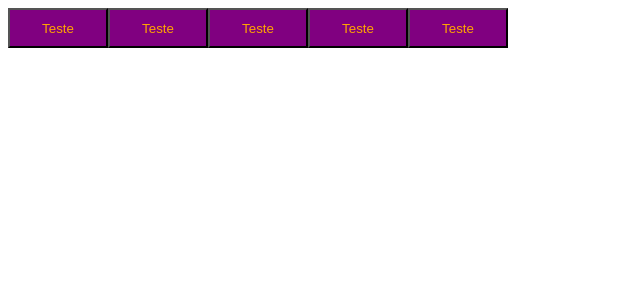
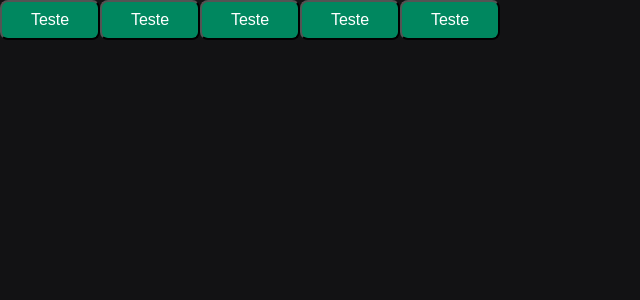
Before and after one commit to lucasalvesb/timer, a React (Vite) app: page / in a window 1280 px wide. Shown: the top 300 px of the page, without its empty margins (0-640 px from the left). Built offline with nearby package versions, Linux system fonts and the light colour scheme.

Commit message:
adding global css and project colors

```diff
--- a/index.html
+++ b/index.html
@@ -2,11 +2,30 @@
 <html lang="en">
   <head>
     <meta charset="UTF-8" />
-    <meta name="viewport" content="width=device-width, initial-scale=1.0" />
+    <link
+      rel="preconnect"
+      href="https://fonts.googleapis.com"
+    />
+    <link
+      rel="preconnect"
+      href="https://fonts.gstatic.com"
+      crossorigin
+    />
+    <meta
+      name="viewport"
+      content="width=device-width, initial-scale=1.0"
+    />
+    <link
+      href="https://fonts.googleapis.com/css2?family=Roboto+Mono:wght@700&family=Roboto:wght@400;700&display=swap"
+      rel="stylesheet"
+    />
     <title>Timer</title>
   </head>
   <body>
     <div id="root"></div>
-    <script type="module" src="/src/main.tsx"></script>
+    <script
+      type="module"
+      src="/src/main.tsx"
+    ></script>
   </body>
 </html>
--- a/src/App.tsx
+++ b/src/App.tsx
@@ -1,6 +1,7 @@
 import Button from "./components/Button"
 import { ThemeProvider } from 'styled-components'
 import { defaultTheme } from "./styles/themes/default"
+import { GlobalStyle } from "./styles/global"
 
 
 
@@ -13,6 +14,8 @@
     <Button variant='success'/>
     <Button variant='danger'/>
     <Button />
+
+    <GlobalStyle />
     </ThemeProvider>
   )
 }
--- a/src/components/Button.styles.ts
+++ b/src/components/Button.styles.ts
@@ -16,11 +16,7 @@
 export const ButtonContainer = styled.button<ButtonContainerProps>`
   width: 100px;
   height: 40px;
-
-  background-color: ${props => props.theme.primary};
-  color: ${props => props.theme.secondary}
-
-
-/**   ${props => {
-    return css`background-color: ${buttonVariants[props.variant]}`}} ***
-`
+  border-radius: 8px;
+  background-color: ${props => props.theme['green-500']};
+  color: ${props => props.theme.white}
+  `
--- /dev/null
+++ b/src/styles/global.ts
@@ -0,0 +1,26 @@
+import { createGlobalStyle } from "styled-components";
+
+export const GlobalStyle = createGlobalStyle`
+* {
+  margin: 0;
+  padding: 0;
+  box-sizing: border-box;
+}
+
+:focus {
+  outline: 0;
+  box-shadow: 0 0 0 2px ${props => props.theme["green-500"]}
+}
+
+body {
+  background: ${props => props.theme["gray-900"]};
+  color: ${props => props.theme["gray-300"]};
+
+}
+
+body, input, textarea, button {
+  font-family: 'Robot', sans-serif;
+  font-weight: 400;
+  font-size: 1rem;
+}
+`
--- a/src/styles/themes/default.ts
+++ b/src/styles/themes/default.ts
@@ -1,4 +1,21 @@
 export const defaultTheme = {
-  primary: 'purple',
-  secondary: 'orange',
+  white: '#FFF',
+
+  'gray-100': '#E1E1E6',
+  'gray-300': '#C4C4CC',
+  'gray-400': '#8D8D99',
+  'gray-500': '#7C7C8A',
+  'gray-600': '#323238',
+  'gray-700': '#29292E',
+  'gray-800': '#202024',
+  'gray-900': '#121214',
+
+  'green-300': '#00B37E',
+  'green-500': '#00875F',
+  'green-700': '#015F43',
+
+  'red-500': '#AB222E',
+  'red-700': '#7A1921',
+
+  'yellow-500': '#FBA94C',
 }
```
Also changed, not shown: src/@types/styled.d.ts (added, +8 -0 lines).
